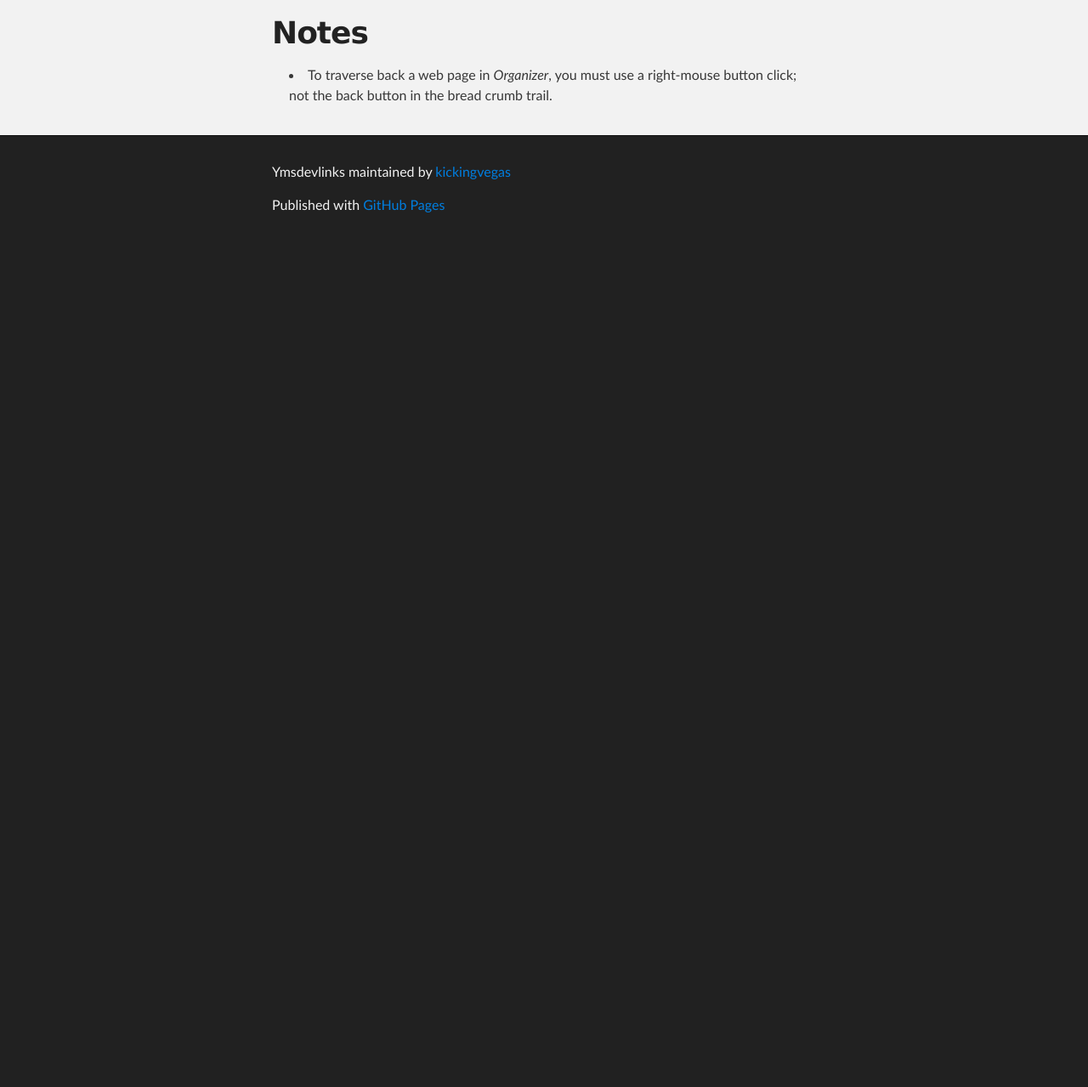
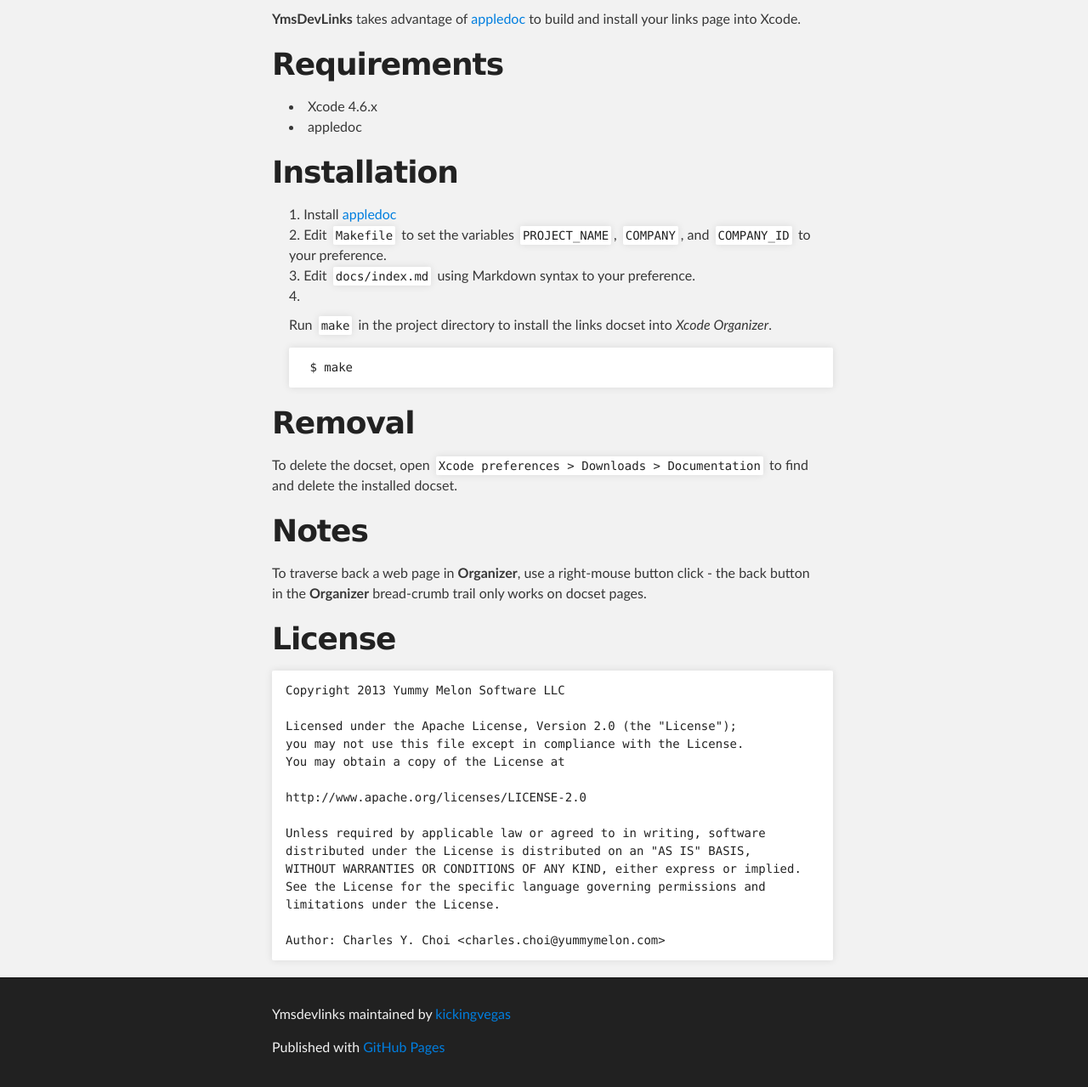
Before and after one commit to kickingvegas/YmsDevLinks, a plain HTML site: page index.html in a window 1280 px wide. Shown: the part 1089-2368 px from the top of the page at 85% size. Before the commit the page ends 1377 px from the top, so only its background shows below. Drawn offline with Linux system fonts and the light colour scheme.

```diff
--- a/index.html
+++ b/index.html
@@ -33,15 +33,17 @@
       <section id="main_content" class="inner">
         <h1>YmsDevLinks</h1>
 
-<p>Sometimes, you really don't need to leave Xcode to get to the web. <em>YmsDevLinks</em> lets you create a links page to put in <em>Xcode Organizer</em>. Edit your links page using Markdown syntax.</p>
+<p>Sometimes, you really don't need to leave Xcode to get to the web. <strong>YmsDevLinks</strong> lets you create a links page to put in <strong>Xcode Organizer</strong>. Edit your links page using Markdown syntax.</p>
 
-<p>Get access from within Xcode Organizer to:</p>
+<p>From within <strong>Xcode Organizer</strong>, get access to:</p>
 
 <ul>
-<li>Apple Developer links (forums, bug tracker, iTunes Connect)</li>
-<li>Search Google and Stack Overflow.</li>
+<li>Apple Developer links (forums, bug reporter, videos, iTunes Connect)</li>
+<li>Search Google and Stack Overflow</li>
 <li>Add links your own projects</li>
-</ul><p><em>YmsDevLinks</em> takes advantage of <a href="http://gentlebytes.com/appledoc/">appledoc</a> to build and install your links page into Xcode.</p>
+</ul><p><img src="http://kickingvegas.github.io/YmsDevLinks/images/ymsdevlinks.jpg" alt="YmsDevLinks in Xcode Organizer"></p>
+
+<p><strong>YmsDevLinks</strong> takes advantage of <a href="http://gentlebytes.com/appledoc/">appledoc</a> to build and install your links page into Xcode.</p>
 
 <h1>Requirements</h1>
 
@@ -67,9 +69,26 @@
 
 <h1>Notes</h1>
 
-<ul>
-<li>To traverse back a web page in <em>Organizer</em>, you must use a right-mouse button click; not the back button in the bread crumb trail.</li>
-</ul>
+<p>To traverse back a web page in <strong>Organizer</strong>, use a right-mouse button click - the back button in the <strong>Organizer</strong> bread-crumb trail only works on docset pages.</p>
+
+<h1>License</h1>
+
+<pre><code>Copyright 2013 Yummy Melon Software LLC
+
+Licensed under the Apache License, Version 2.0 (the "License");
+you may not use this file except in compliance with the License.
+You may obtain a copy of the License at
+
+http://www.apache.org/licenses/LICENSE-2.0
+
+Unless required by applicable law or agreed to in writing, software
+distributed under the License is distributed on an "AS IS" BASIS,
+WITHOUT WARRANTIES OR CONDITIONS OF ANY KIND, either express or implied.
+See the License for the specific language governing permissions and
+limitations under the License.
+
+Author: Charles Y. Choi &lt;charles.choi@yummymelon.com&gt;
+</code></pre>
       </section>
     </div>
 
```
Also changed, not shown: params.json (+1 -1 lines).
